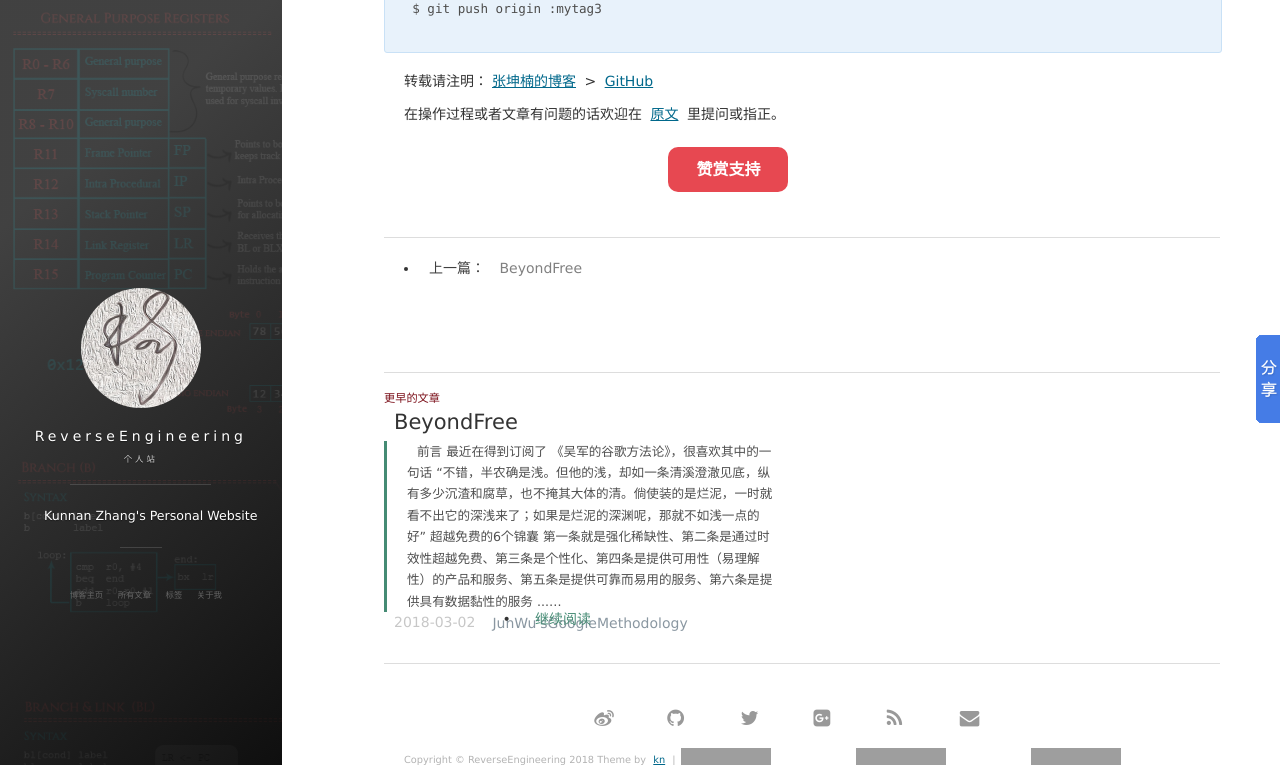
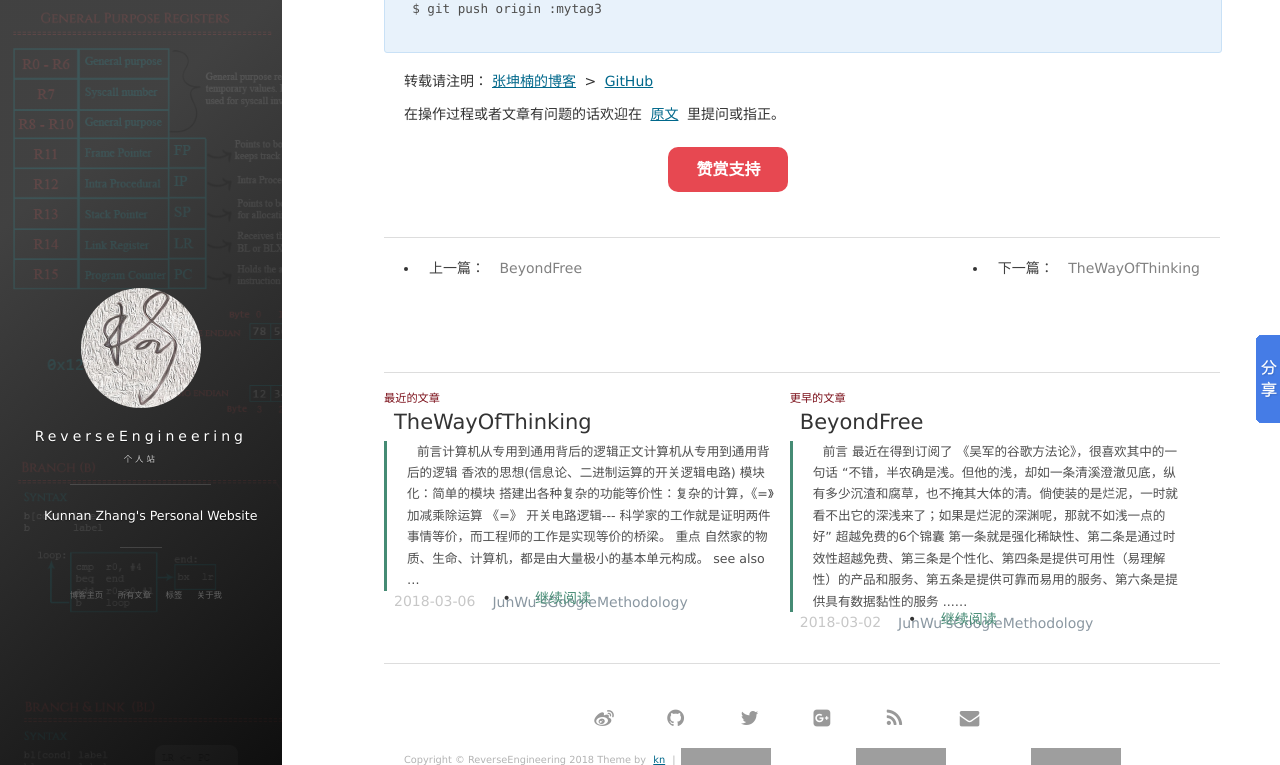
Before and after one commit to zhangkn/zhangkn.github.io, a Jekyll site: the page built from _posts/2018-03-02-GitHub.md, in a window 1280 px wide and 900 px high, scrolled down 3388 px, cut to the strip 0-765 px from the top of the window. Built offline with Jekyll 4.4.1, drawn with Linux system fonts in a browser that asks for light colours; nearby versions of some CDN libraries; comment, search, counter and statistics services are not loaded; grey boxes are pictures that could not be loaded.

Commit message:
TheWayOfThinking

````diff
--- /dev/null
+++ b/_posts/2018-03-06-TheWayOfThinking.md
@@ -0,0 +1,31 @@
+---
+layout: post
+title: TheWayOfThinking
+date: 2018-03-06
+tag:  JunWu'sGoogleMethodology
+site: https://zhangkn.github.io
+---
+
+
+
+### 前言
+
+计算机从专用到通用背后的逻辑
+
+
+### 正文
+
+
+###  计算机从专用到通用背后的逻辑
+
+>* 香浓的思想(信息论、二进制运算的开关逻辑电路)
+```
+模块化：简单的模块 搭建出各种复杂的功能
+等价性：复杂的计算，《=》加减乘除运算 《=》 开关电路逻辑--- 科学家的工作就是证明两件事情等价，而工程师的工作是实现等价的桥梁。
+```
+
+>* 重点
+```
+自然家的物质、生命、计算机，都是由大量极小的基本单元构成。
+```
+### see also
````
Also changed, not shown: _posts/2018-01-29-SpringBoard.md (+1 -1 lines).
